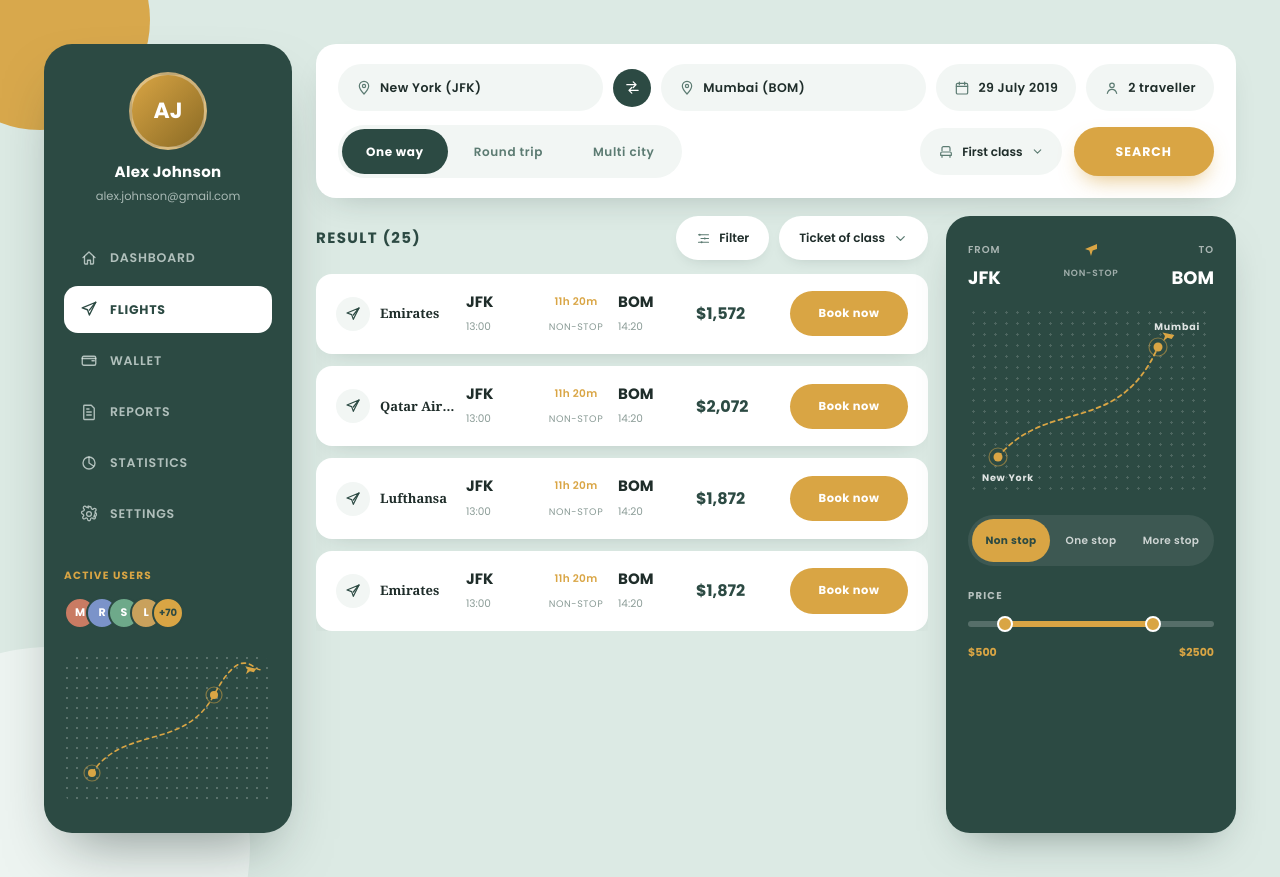
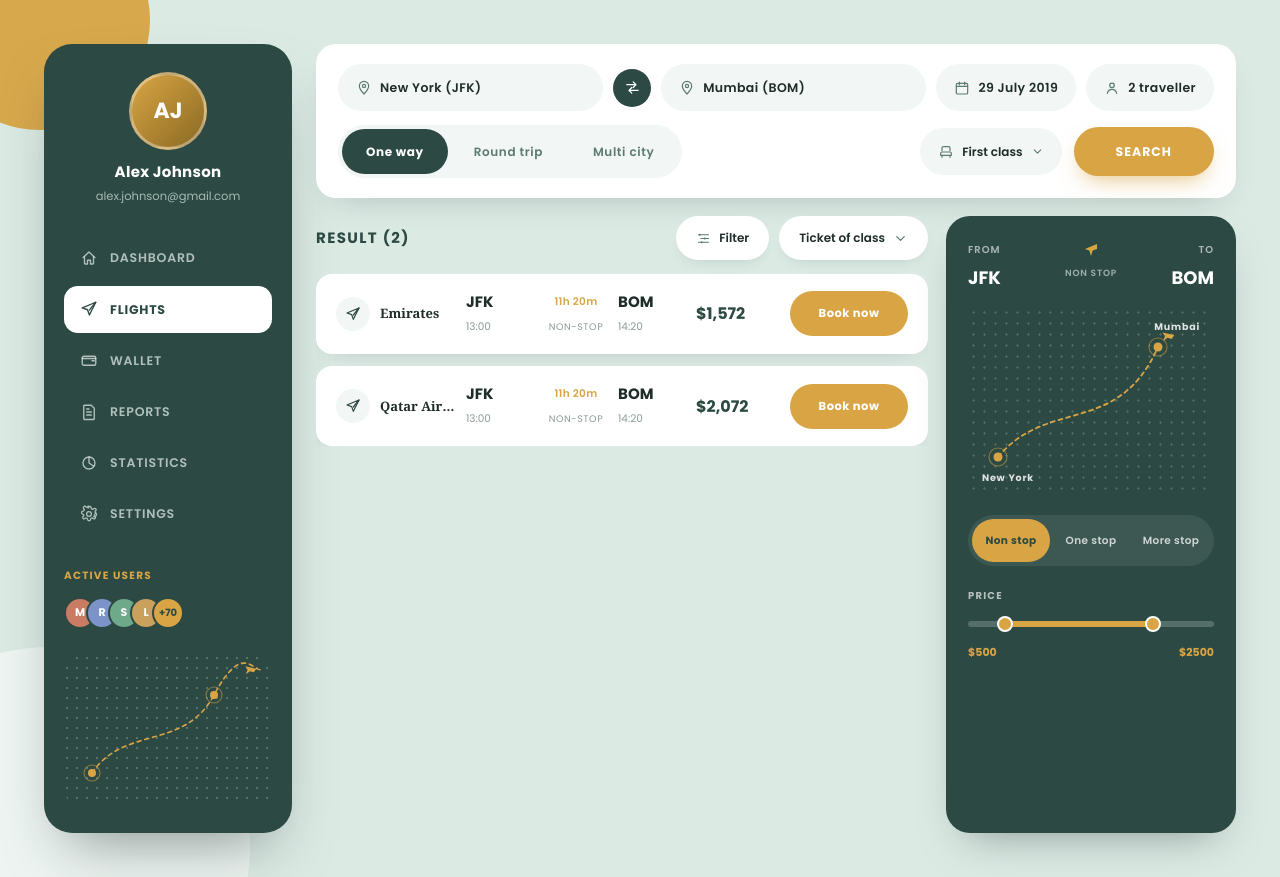
Before and after one commit to hananessam/flight-booking-reactjs, a React (Vite) app: page / in a window 1280 px wide. Built offline with nearby package versions, Linux system fonts and the light colour scheme.

Commit message:
feat(flight-stops): state management and filtering for flight stops  components

```diff
--- a/src/components/flight-dashboard/DetailPanel.tsx
+++ b/src/components/flight-dashboard/DetailPanel.tsx
@@ -1,4 +1,3 @@
-import { useState } from 'react'
 import type { StopFilter } from './types'
 import { PlaneMarkerIcon } from './icons'
 import styles from './DetailPanel.module.css'
@@ -11,8 +10,13 @@ const STOP_FILTERS: { id: StopFilter; label: string }[] = [
 
 const PRICE_RANGE = { min: 500, max: 2500 }
 
-export function DetailPanel() {
-  const [stopFilter, setStopFilter] = useState<StopFilter>('non-stop')
+interface DetailPanelProps {
+  readonly stopFilter: StopFilter
+  readonly onStopFilterChange: (filter: StopFilter) => void
+}
+
+export function DetailPanel({ stopFilter, onStopFilterChange }: DetailPanelProps) {
+  const activeLabel = STOP_FILTERS.find((filter) => filter.id === stopFilter)?.label
 
   return (
     <aside className={styles.panel} aria-label="Route and price filters">
@@ -23,7 +27,7 @@ export function DetailPanel() {
         </div>
         <div className={styles.routeMid} aria-hidden="true">
           <PlaneMarkerIcon className={styles.routeMidIcon} />
-          <span className={styles.routeMidLabel}>Non-stop</span>
+          <span className={styles.routeMidLabel}>{activeLabel}</span>
         </div>
         <div className={`${styles.routeEndpoint} ${styles.routeEndpointEnd}`}>
           <span className={styles.routeLabel}>To</span>
@@ -53,7 +57,7 @@ export function DetailPanel() {
             className={styles.stopFilter}
             data-active={filter.id === stopFilter}
             aria-pressed={filter.id === stopFilter}
-            onClick={() => setStopFilter(filter.id)}
+            onClick={() => onStopFilterChange(filter.id)}
           >
             {filter.label}
           </button>
--- a/src/components/flight-dashboard/FlightDashboard.tsx
+++ b/src/components/flight-dashboard/FlightDashboard.tsx
@@ -1,3 +1,6 @@
+import { useMemo, useState } from 'react'
+import { FLIGHTS } from './data'
+import type { StopFilter } from './types'
 import { Sidebar } from './Sidebar'
 import { SearchPanel } from './SearchPanel'
 import { FlightResults } from './FlightResults'
@@ -5,6 +8,13 @@ import { DetailPanel } from './DetailPanel'
 import styles from './FlightDashboard.module.css'
 
 export function FlightDashboard() {
+  const [stopFilter, setStopFilter] = useState<StopFilter>('non-stop')
+
+  const filteredFlights = useMemo(
+    () => FLIGHTS.filter((flight) => flight.stops === stopFilter),
+    [stopFilter],
+  )
+
   return (
     <div className={styles.dashboard}>
       <div className={styles.blobGold} aria-hidden="true" />
@@ -16,8 +26,8 @@ export function FlightDashboard() {
         <SearchPanel />
 
         <div className={styles.resultsRow}>
-          <FlightResults />
-          <DetailPanel />
+          <FlightResults flights={filteredFlights} />
+          <DetailPanel stopFilter={stopFilter} onStopFilterChange={setStopFilter} />
         </div>
       </main>
     </div>
--- a/src/components/flight-dashboard/FlightResults.module.css
+++ b/src/components/flight-dashboard/FlightResults.module.css
@@ -59,3 +59,14 @@
   gap: 12px;
   overflow-y: auto;
 }
+
+.empty {
+  margin: 0;
+  padding: 32px 20px;
+  border-radius: 16px;
+  background: var(--fd-white);
+  box-shadow: 0 10px 24px -16px var(--fd-shadow);
+  text-align: center;
+  font-size: 13px;
+  color: var(--fd-muted);
+}
--- a/src/components/flight-dashboard/FlightResults.tsx
+++ b/src/components/flight-dashboard/FlightResults.tsx
@@ -1,13 +1,17 @@
-import { FLIGHTS, TOTAL_RESULTS } from './data'
+import type { Flight } from './types'
 import { ChevronDownIcon, FilterIcon } from './icons'
 import { FlightCard } from './FlightCard'
 import styles from './FlightResults.module.css'
 
-export function FlightResults() {
+interface FlightResultsProps {
+  readonly flights: readonly Flight[]
+}
+
+export function FlightResults({ flights }: FlightResultsProps) {
   return (
     <section className={styles.results} aria-label="Flight results">
       <div className={styles.header}>
-        <h2 className={styles.heading}>Result ({TOTAL_RESULTS})</h2>
+        <h2 className={styles.heading}>Result ({flights.length})</h2>
         <div className={styles.actions}>
           <button type="button" className={styles.actionButton}>
             <FilterIcon className={styles.actionIcon} />
@@ -20,13 +24,17 @@ export function FlightResults() {
         </div>
       </div>
 
+      {flights.length > 0 ? (
         <ul className={styles.list}>
-        {FLIGHTS.map((flight) => (
+          {flights.map((flight) => (
             <li key={flight.id}>
               <FlightCard flight={flight} />
             </li>
           ))}
         </ul>
+      ) : (
+        <p className={styles.empty}>No flights match this filter.</p>
+      )}
     </section>
   )
 }
--- a/src/components/flight-dashboard/data.ts
+++ b/src/components/flight-dashboard/data.ts
@@ -17,9 +17,6 @@ export const ACTIVE_USERS: ActiveUser[] = [
 ]
 
 export const ACTIVE_USERS_OVERFLOW = 70
-
-/** Total matching results reported by search, independent of how many are rendered below. */
-export const TOTAL_RESULTS = 25
 
 export const FLIGHTS: Flight[] = [
   {
@@ -48,22 +45,44 @@ export const FLIGHTS: Flight[] = [
     id: 'fl-3',
     airline: 'Lufthansa',
     from: 'JFK',
-    fromTime: '13:00',
+    fromTime: '09:40',
     to: 'BOM',
-    toTime: '14:20',
-    duration: '11h 20m',
-    stops: 'non-stop',
-    price: 1872,
+    toTime: '23:50',
+    duration: '14h 10m',
+    stops: 'one-stop',
+    price: 1288,
   },
   {
     id: 'fl-4',
     airline: 'Emirates',
     from: 'JFK',
-    fromTime: '13:00',
+    fromTime: '21:15',
     to: 'BOM',
-    toTime: '14:20',
-    duration: '11h 20m',
-    stops: 'non-stop',
-    price: 1872,
+    toTime: '11:35',
+    duration: '14h 20m',
+    stops: 'one-stop',
+    price: 1345,
+  },
+  {
+    id: 'fl-5',
+    airline: 'Etihad Airways',
+    from: 'JFK',
+    fromTime: '06:05',
+    to: 'BOM',
+    toTime: '02:50',
+    duration: '20h 45m',
+    stops: 'more-stops',
+    price: 1042,
+  },
+  {
+    id: 'fl-6',
+    airline: 'British Airways',
+    from: 'JFK',
+    fromTime: '18:30',
+    to: 'BOM',
+    toTime: '17:05',
+    duration: '22h 35m',
+    stops: 'more-stops',
+    price: 986,
   },
 ]
--- a/src/components/flight-dashboard/icons.tsx
+++ b/src/components/flight-dashboard/icons.tsx
@@ -1,6 +1,6 @@
 import type { SVGProps } from 'react'
 
-type IconProps = SVGProps<SVGSVGElement>
+type IconProps = Readonly<SVGProps<SVGSVGElement>>
 
 const base = {
   viewBox: '0 0 24 24',
```
Lines whose indentation alone changed are shown as unchanged.
